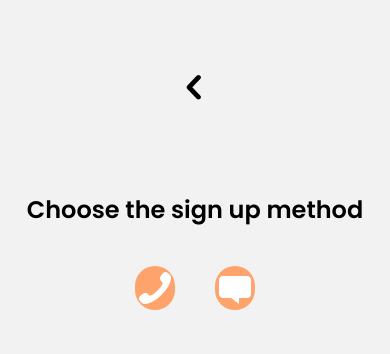
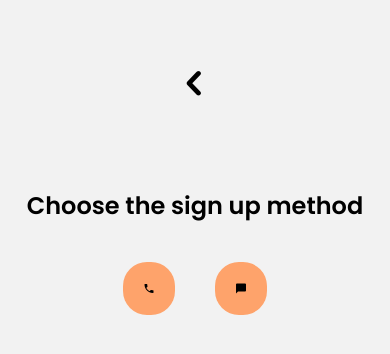
Before and after one commit to hassancodess/TravellyApp-ReactNative, a React Native app: screen /Signup1 in a window 390 px wide. Shown: the top 354 px of the page. Built offline with nearby package versions, Linux system fonts and the light colour scheme.

Commit message:
add more props

```diff
--- a/components/onboarding/Line.js
+++ b/components/onboarding/Line.js
@@ -14,7 +14,7 @@ const Line = ({ variant }) => {
   }
   return (
     <StyledView
-      className={`h-1 rounded-full ${variantStyles[variant]}`}
+      className={`h-0.5 rounded-full ${variantStyles[variant]}`}
     ></StyledView>
   )
 }
--- a/components/shared/IconButton.js
+++ b/components/shared/IconButton.js
@@ -1,17 +1,17 @@
 import { Pressable } from 'react-native'
 import React from 'react'
 import { styled } from 'nativewind'
-import { Entypo } from '@expo/vector-icons'
-
+// import { Entypo } from '@expo/vector-icons'
+import { MaterialCommunityIcons } from '@expo/vector-icons'
 const StyledPressable = styled(Pressable)
 
-const IconButton = ({ icon, onPress, styles }) => {
+const IconButton = ({ icon, onPress, styles, iconColor, size }) => {
   return (
     <StyledPressable
-      className={`p-7 bg-peach300 rounded-3xl ${styles}`}
+      className={`p-5 bg-peach300 rounded-3xl ${styles}`}
       onPress={onPress}
     >
-      <Entypo name={icon} size={40} color='white' />
+      <MaterialCommunityIcons name={icon} size={size} color={iconColor} />
     </StyledPressable>
   )
 }
```
